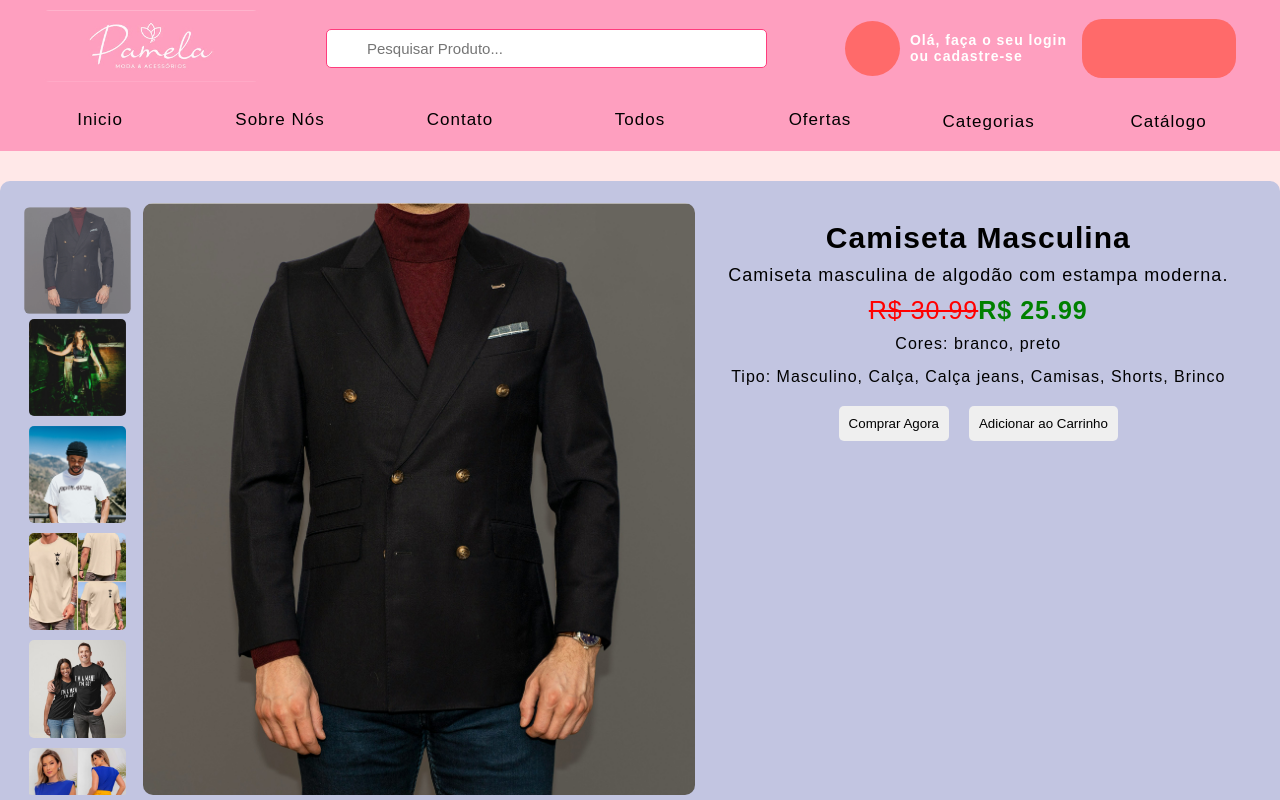
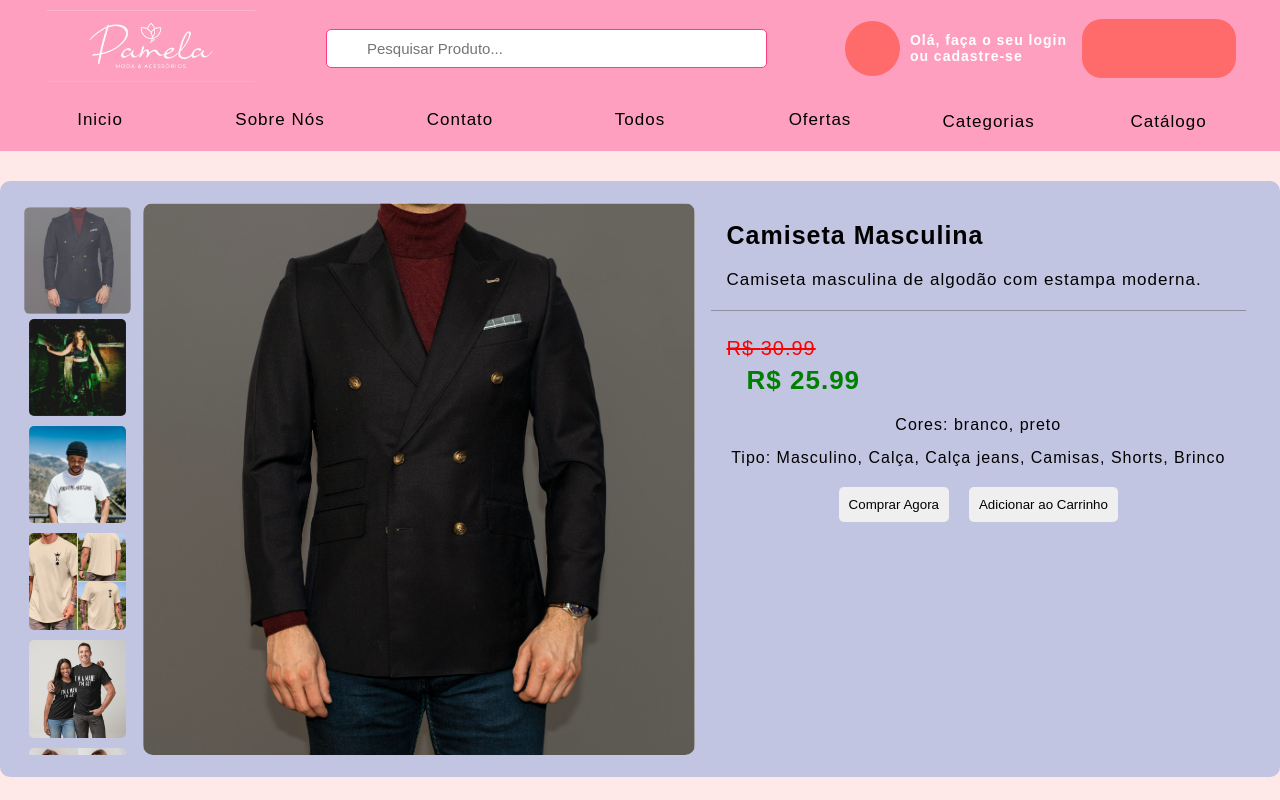
Before and after one commit to lucasbucalon/lojapremium, a React (Vite) app: page /Detalhes/1 in a window 1280 px wide. Shown: the top 800 px of the page. Built offline with nearby package versions, Linux system fonts and the light colour scheme; some icons are missing.

Commit message:
adiciona linha divisória e ajusta estilos no componente Details; modifica altura máxima e centraliza textos

```diff
--- a/src/Pages/Details/Details.jsx
+++ b/src/Pages/Details/Details.jsx
@@ -96,6 +96,7 @@ export default function Details() {
             {products.description && (
               <p className={style.description}>{products.description}</p>
             )}
+            <div className={style.line}></div>
             <div className={style.price}>
               {products.oferta ? (
                 <>
--- a/src/Pages/Details/details.module.css
+++ b/src/Pages/Details/details.module.css
@@ -30,7 +30,7 @@
     gap: 10px;
     margin: 2px 10px 0 0;
     padding: 7px;
-    max-height: 590px;
+    max-height: 550px;
     overflow-x: hidden;
     overflow-y: auto;
     direction: rtl;
@@ -54,32 +54,43 @@
 
 .product_info {
   width: 50%;
+
+  & .line {
+    width: 95%;
+    height: 1px;
+    background-color: #00000046;
+    margin: 0 auto;
+  }
 }
 
 .name {
-  text-align: center;
-  font-size: 3rem;
-  margin-top: 20px;
+  font-size: 2.5rem;
+  margin: 20px 0 20px 30px;
+  color: #000;
 }
 
 .description {
-  font-size: 1.8rem;
-  margin-top: 10px;
-  text-align: center;
+  font-size: 1.7rem;
+  margin: 0 0 20px 30px;
+  color: #000;
 }
 
 .price {
-  font-size: 2.5rem;
-  margin-top: 10px;
-  text-align: center;
+  font-size: 2.6rem;
+  margin: 20px 0 20px 30px;
+  color: #000;
 }
 
 .original_price {
+  font-size: 2rem;
   text-decoration: line-through;
   color: red;
 }
 .offer_price {
+  display: block;
+  font-size: 2.6rem;
   font-weight: bold;
+  margin: 3px 0 20px 20px;
   color: green;
 }
 
```
